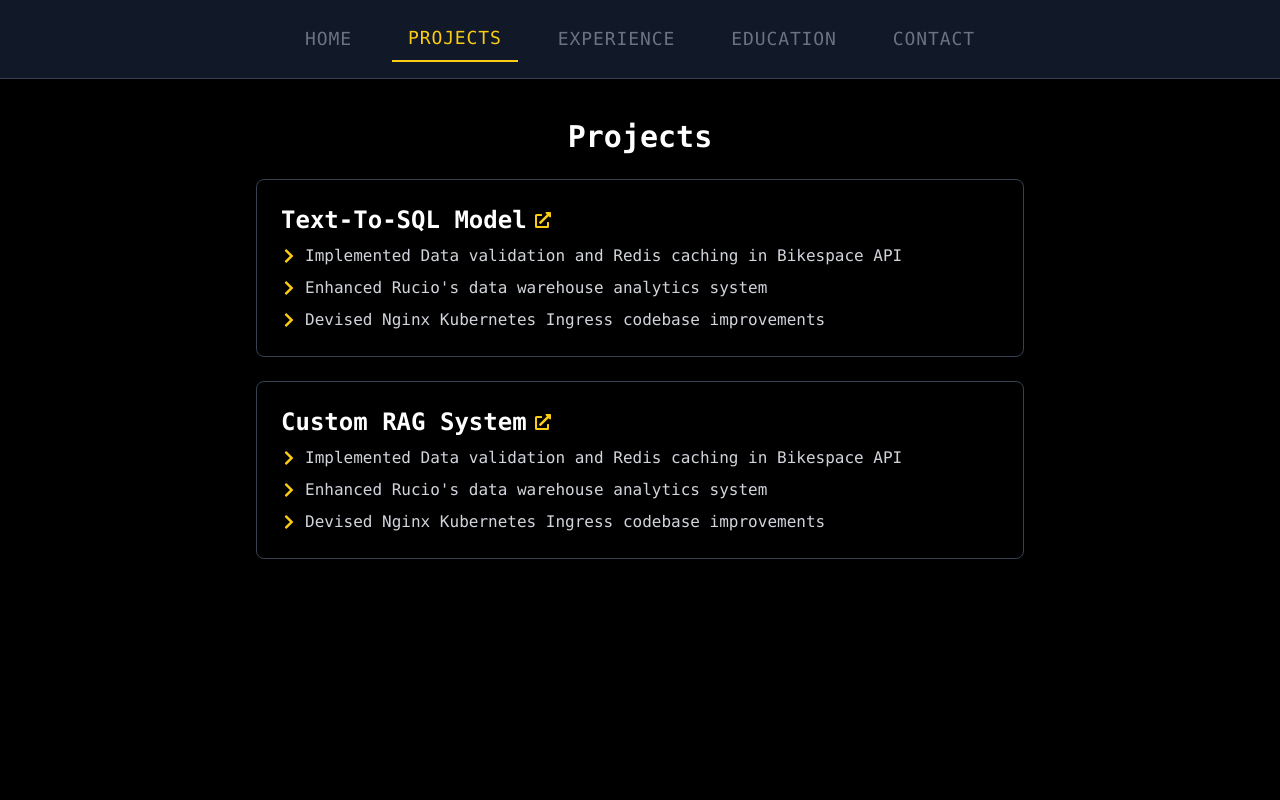
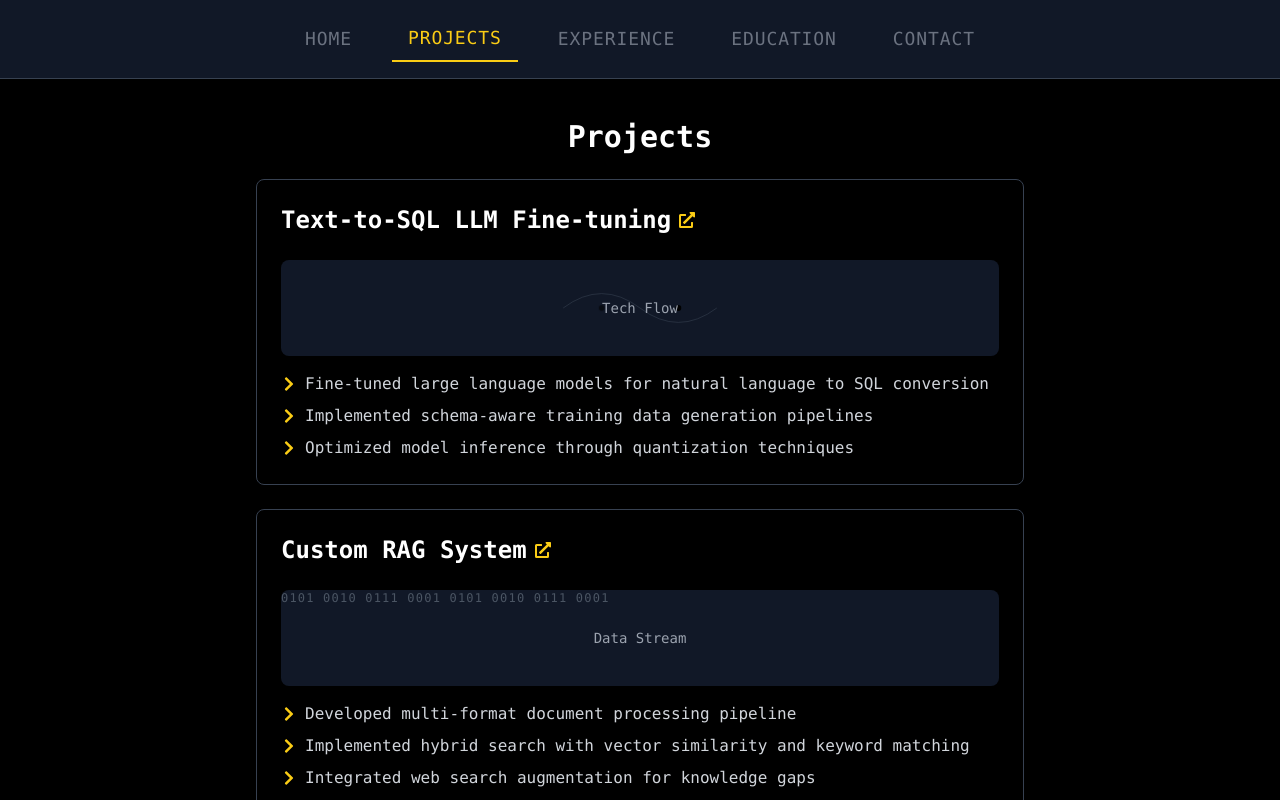
Before and after one commit to harsha-mangena/portfolio, a Next.js app: page / in a window 1280 px wide. Both pictures are taken after a click on the button "PROJECTS". Shown: the top 800 px of the page. Built offline with nearby package versions, Linux system fonts and the light colour scheme.

Commit message:
updated layout

```diff
--- a/src/app/components/Portfolio.tsx
+++ b/src/app/components/Portfolio.tsx
@@ -13,9 +13,21 @@ const Portfolio = () => {
         company: 'Remote',
         date: 'Present',
         points: [
-          'Implemented Data validation and Redis caching in Bikespace API',
-          'Enhanced Rucio\'s data warehouse analytics system',
-          'Devised Nginx Kubernetes Ingress codebase improvements'
+          'Engineered caching and validation layers for Bikespace API infrastructure',
+          'Enhanced analytics capabilities in Rucio data warehouse systems',
+          'Optimized Kubernetes ingress configurations for Nginx deployments',
+          'Resolved file size representation inconsistencies in ZIM archival format',
+          'Improved module interoperability in Spring RTS ecosystem'
+        ]
+      },
+      {
+        title: 'Graduate Student Operations',
+        company: 'Clemson University',
+        date: '2023-2024',
+        points: [
+          'Managed technical infrastructure for campus event spaces',
+          'Provided IT support and mentorship for student initiatives',
+          'Maintained AV systems for academic conferences and seminars'
         ]
       },
       {
@@ -23,50 +35,94 @@ const Portfolio = () => {
         company: 'UrbanPiper',
         date: '2022-2023',
         points: [
-          'Constructed aggregator-specific features integrating new systems',
-          'Spearheaded EIS integration processing million+ daily orders',
-          'Implemented store analytics dashboard with Elasticsearch'
+          'Developed core platform features for restaurant aggregator integrations',
+          'Implemented Elasticsearch-powered analytics dashboards',
+          'Optimized CI/CD pipelines for enterprise-scale applications',
+          'Designed automated testing frameworks for order processing systems',
+          'Improved code quality through monitoring and debugging tools'
+        ]
+      },
+      {
+        title: 'Fellowship Scholar',
+        company: 'Crio.Do',
+        date: '2022',
+        points: [
+          'Architected full-stack applications with microservices architecture',
+          'Implemented JWT-based authentication systems with Redis',
+          'Optimized database performance through query optimization'
+        ]
+      },
+      {
+        title: 'Associate Software Engineer',
+        company: 'DXC Technology',
+        date: '2021-2022',
+        points: [
+          'Modernized legacy data processing workflows',
+          'Developed queue monitoring solutions for enterprise systems',
+          'Automated incident management processes'
         ]
       }
     ],
     projects: [
       {
-        title: 'Text-To-SQL Model',
+        title: 'Text-to-SQL LLM Fine-tuning',
         points: [
-            'Implemented Data validation and Redis caching in Bikespace API',
-            'Enhanced Rucio\'s data warehouse analytics system',
-            'Devised Nginx Kubernetes Ingress codebase improvements'
+          'Fine-tuned large language models for natural language to SQL conversion',
+          'Implemented schema-aware training data generation pipelines',
+          'Optimized model inference through quantization techniques'
         ],
-        link: 'https://github.com'
+        link: 'https://github.com/harsha-mangena/LLMS'
       },
       {
         title: 'Custom RAG System',
         points: [
-            'Implemented Data validation and Redis caching in Bikespace API',
-            'Enhanced Rucio\'s data warehouse analytics system',
-            'Devised Nginx Kubernetes Ingress codebase improvements'
+          'Developed multi-format document processing pipeline',
+          'Implemented hybrid search with vector similarity and keyword matching',
+          'Integrated web search augmentation for knowledge gaps'
         ],
         link: 'https://blog'
+      },
+      {
+        title: 'DC-GAN Image Generation',
+        points: [
+          'Designed deep convolutional GAN architecture from scratch',
+          'Adapted model for image denoising applications',
+          'Implemented progressive training for high-resolution outputs'
+        ],
+        link: 'https://github.com/harsha-mangena/gan-projects'
+      },
+      {
+        title: 'Interactive Hangman Game',
+        points: [
+          'Developed web-based game with dynamic word generation',
+          'Integrated dictionary API for word validation',
+          'Implemented multiple gameplay modes and difficulty levels'
+        ],
+        link: 'https://github.com/harsha-mangena/hangman'
       }
     ],
-    education:[{
-      title: 'Text-To-SQL Model',
+    education: [
+      {
+        title: 'MS in Computer Science',
+        company: 'Clemson University',
         points: [
-          'Implemented Data validation and Redis caching in Bikespace API',
-          'Enhanced Rucio\'s data warehouse analytics system',
-          'Devised Nginx Kubernetes Ingress codebase improvements'
+          'Focus on machine learning and distributed systems',
+          'Authored research papers on adaptive boosting systems',
+          'Coursework in cloud computing and data science'
         ],
-      link: 'https://github.com'
+        link: 'https://clemson.edu'
       },
       {
-      title: 'Custom RAG System',
+        title: 'BTech in Computer Science',
+        company: 'Aditya University',
         points: [
-          'Implemented Data validation and Redis caching in Bikespace API',
-          'Enhanced Rucio\'s data warehouse analytics system',
-          'Devised Nginx Kubernetes Ingress codebase improvements'
+          'Specialization in software architecture',
+          'Led technical workshops and developer events',
+          'Coursework in algorithms and network security'
         ],
-      link: 'https://blog'
-    }]
+        link: 'https://adityauniversity.edu.in'
+      }
+    ]
   };
 
   return (
@@ -87,20 +143,23 @@ const Portfolio = () => {
   <section className="text-center mt-10">
     <h1 className="text-6xl font-bold tracking-wide">VAMSI SAI RANGA M</h1>
     <p className="mt-4 text-xl text-gray-400">Software Engineer // ML Enthusiast</p>
+
+    {/* Typing Animation */}
+    <div className="my-8 h-16 flex items-center justify-center">
+      <div className="text-yellow-400 text-4xl font-mono pixel-text relative inline-block">
+        <span className="border-r-2 border-yellow-400 animate-typewriter">
+          Hello World
+        </span>
+      </div>
+    </div>
+
     <p className="mt-4 text-2xl text-gray-400">About Me</p>
     <div className="container mx-auto w-2/3 ml-[16.67%]">
       <p className="mt-4 text-xl text-gray-400">I am a software engineer with a passion for building scalable and reliable systems. I have experience working on large-scale distributed systems, data warehousing, and cloud infrastructure. I am also an open-source contributor and have worked on various projects in the ML and NLP domains.</p>
     </div>
+
     <div className="flex space-x-6 mt-6 justify-center">
-            <a href="https://github.com/placeholder" target="_blank" rel="noopener noreferrer" className="text-gray-400 hover:text-white">
-              <FaGithub size={32} />
-            </a>
-            <a href="https://linkedin.com/in/placeholder" target="_blank" rel="noopener noreferrer" className="text-gray-400 hover:text-white">
-              <FaLinkedin size={32} />
-            </a>
-            <a href="mailto:placeholder@example.com" target="_blank" rel="noopener noreferrer" className="text-gray-400 hover:text-white">
-              <FaEnvelope size={32} />
-            </a>
+      {/* Social links remain same */}
     </div>
   </section>
 )}
@@ -131,12 +190,61 @@ const Portfolio = () => {
     {sections.projects.length > 0 ? (
       sections.projects.map((project, index) => (
         <div key={index} className="border border-gray-700 p-6 hover:border-yellow-400 transition-colors rounded-lg mb-6 w-full">
+          <div className="flex items-start justify-between">
             <h3 className="text-2xl font-bold mb-2 flex items-center gap-2 text-white">
               {project.title}
               <a href={project.link} className="text-yellow-400 hover:text-white">
                 <FaExternalLinkAlt size={16} />
               </a>
             </h3>
+          </div>
+
+          {/* Animated Tech Preview */}
+          <div className="my-4 mx-auto w-full h-24 bg-gray-900 rounded-lg flex items-center justify-center relative overflow-hidden">
+            {index % 3 === 0 && (
+              <div className="absolute inset-0 animate-circuit-slow">
+                <svg viewBox="0 0 100 50" className="w-full h-full">
+                  <path
+                    d="M10 25 Q30 10 50 25 T90 25"
+                    stroke="currentColor"
+                    strokeWidth="0.3"
+                    fill="none"
+                    className="text-gray-700"
+                  />
+                  <circle cx="30" cy="25" r="1.5" className="animate-pulse text-yellow-400" />
+                  <circle cx="70" cy="25" r="1.5" className="animate-pulse-delay text-yellow-400" />
+                </svg>
+              </div>
+            )}
+
+            {index % 3 === 1 && (
+              <div className="absolute inset-0 animate-binary-flow">
+                <div className="text-gray-600 font-mono text-xs tracking-widest whitespace-nowrap">
+                  0101 0010 0111 0001 0101 0010 0111 0001
+                </div>
+              </div>
+            )}
+
+            {index % 3 === 2 && (
+              <div className="absolute inset-0 animate-particle-flow">
+                {[...Array(12)].map((_, i) => (
+                  <div
+                    key={i}
+                    className="absolute w-1 h-1 bg-yellow-400 rounded-full"
+                    style={{
+                      left: `${Math.random() * 100}%`,
+                      animation: `float ${4 + i % 3}s infinite linear`
+                    }}
+                  />
+                ))}
+              </div>
+            )}
+
+            <div className="relative z-10 text-gray-400 text-sm">
+              {['Tech Flow', 'Data Stream', 'Code Preview'][index % 3]}
+            </div>
+          </div>
+
           <ul className="space-y-2">
             {project.points.map((point, idx) => (
               <li key={idx} className="flex items-start gap-2">
@@ -156,20 +264,20 @@ const Portfolio = () => {
       {activeTab === 'education' && (
         <section className="mt-10 w-full max-w-3xl text-gray-300 flex flex-col items-center">
           <h2 className="text-3xl font-bold mb-6 text-white">Education</h2>
-          {sections.projects.length > 0 ? (
-            sections.projects.map((project, index) => (
+          {sections.education.length > 0 ? (
+            sections.education.map((education, index) => (
               <div key={index} className="border border-gray-700 p-6 hover:border-yellow-400 transition-colors rounded-lg mb-6 w-full">
                 <h3 className="text-2xl font-bold mb-2 flex items-center gap-2 text-white">
-                  {project.title}
-                  <a href={project.link} className="text-yellow-400 hover:text-white">
+                  {education.title}
+                  <a href={education.link} className="text-yellow-400 hover:text-white">
                     <FaExternalLinkAlt size={16} />
                   </a>
                 </h3>
                 <ul className="space-y-2">
-                {project.points.map((point, idx) => (
+                {education.points.map((education, idx) => (
                   <li key={idx} className="flex items-start gap-2">
                     <FaChevronRight size={16} className="mt-1 text-yellow-400" />
-                    <span>{point}</span>
+                    <span>{education}</span>
                   </li>
                 ))}
               </ul>
```
Lines whose indentation alone changed are shown as unchanged.
